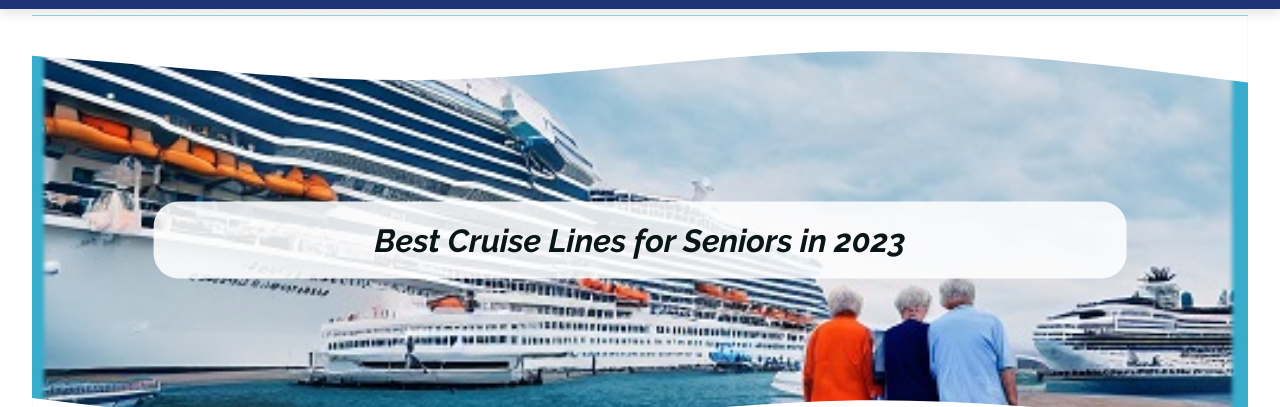
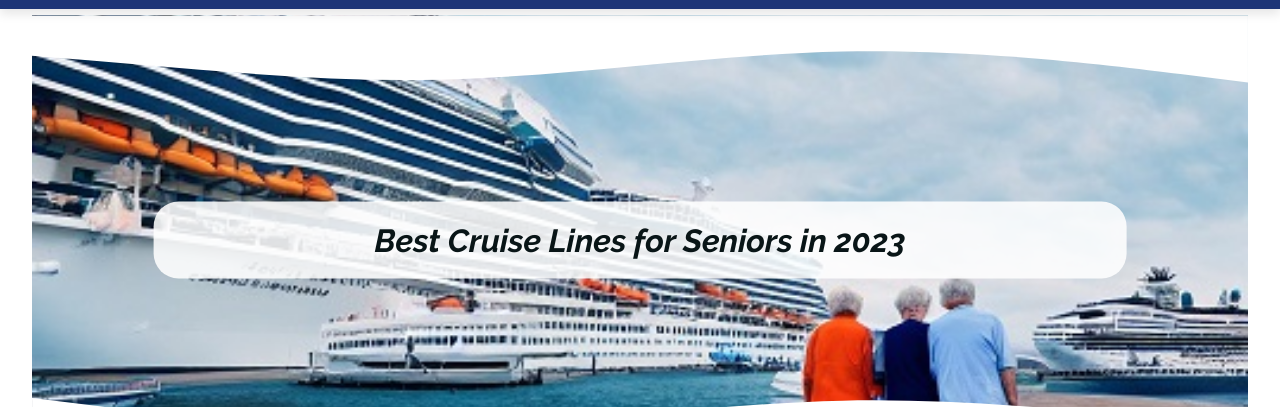
Before and after one commit to Onique-Unique/Cruisesnitch.com, a plain HTML site: page cruise/Best-Cruise-Lines-for-Seniors.html in a window 1280 px wide. Shown: the part 55-462 px from the top of the page. Drawn offline with Linux system fonts and the light colour scheme; no server answers.

Commit message:
Content Update

```diff
--- a/css/blog-pages.css
+++ b/css/blog-pages.css
@@ -85,7 +85,7 @@ figcaption {
     height: 450px;
     background-image: url(/images/blog-images/cruise-ft-img-low-res.jpg);
     transition: background-image 1.5s ease-in-out;
-    box-shadow: -2px 3px 4px 14px #38accb inset;
+    /* box-shadow: -2px 3px 4px 14px #38accb inset; */
     position: relative;
     background-size: cover;
 }
```
